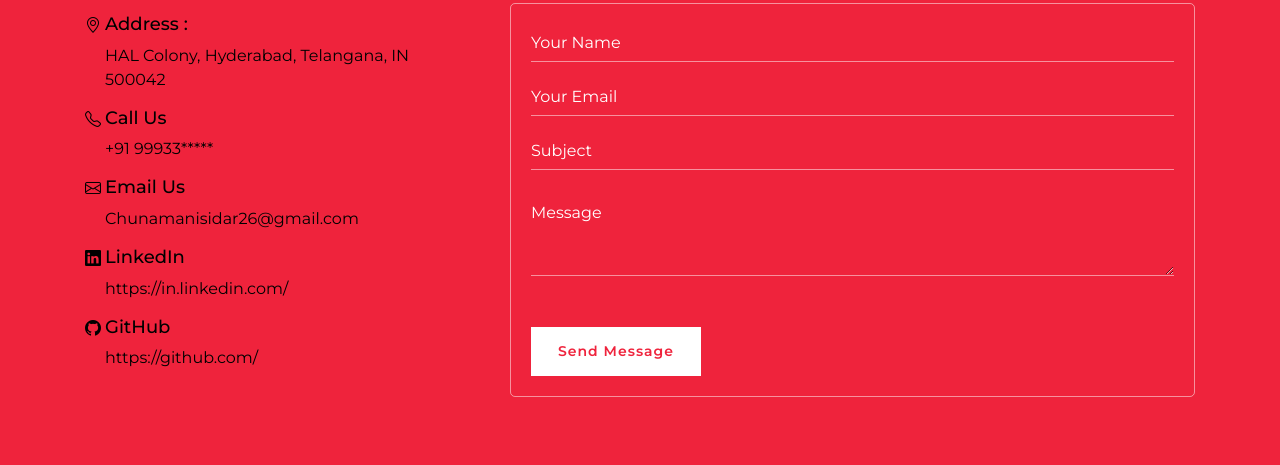
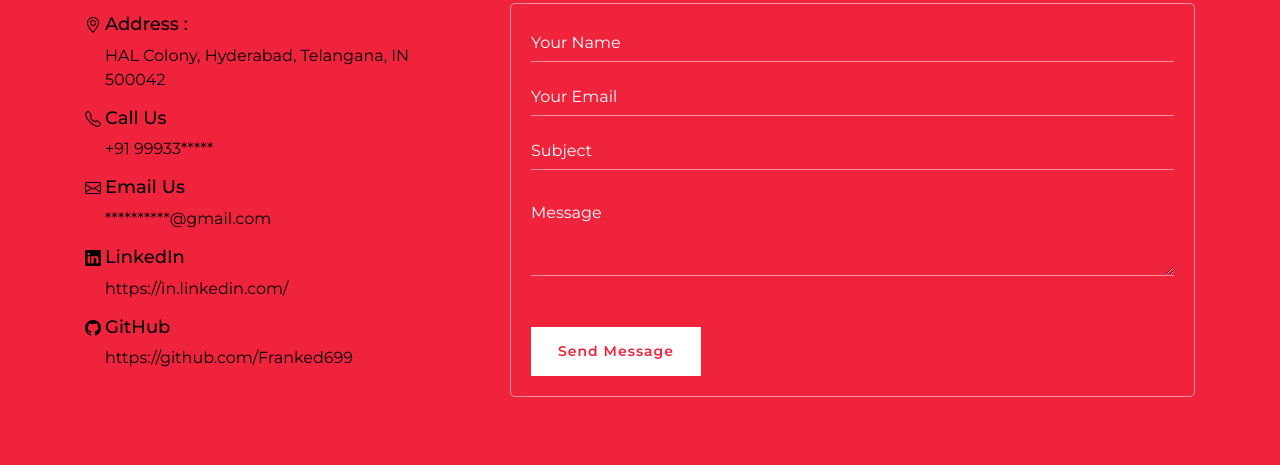
Before and after one commit to Franked699/DevOps_Lab, a plain HTML site: page My_Portfolio/index.html in a window 1280 px wide. Shown: the part 3986-4451 px from the top of the page. Drawn offline with nearby package versions, Linux system fonts and the light colour scheme.

Commit message:
Update index

```diff
--- a/My_Portfolio/index.html
+++ b/My_Portfolio/index.html
@@ -883,7 +883,7 @@ Automated infrastructure with Terraform, improving scalability.
                                 <i class="bi bi-envelope flex-shrink-0 mr-1"></i>
                                 <div>
                                   <h3>Email Us</h3>
-                                  <p>Chunamanisidar26@gmail.com</p>
+                                  <p>**********@gmail.com</p>
                                 </div>
                               </div><!-- End Info Item -->
                               <div class="info-item d-flex" data-aos="fade-up" data-aos-delay="400">
@@ -897,7 +897,7 @@ Automated infrastructure with Terraform, improving scalability.
                                 <i class="bi bi-github flex-shrink-0 mr-1"></i>
                                 <div>
                                   <h3>GitHub</h3>
-                                  <p>https://github.com/</p>
+                                  <p>https://github.com/Franked699</p>
                                 </div>
                               </div><!-- End Info Item -->
                               <!-- Contact Start -->
```
